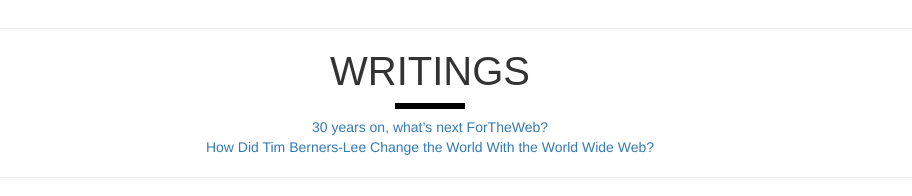
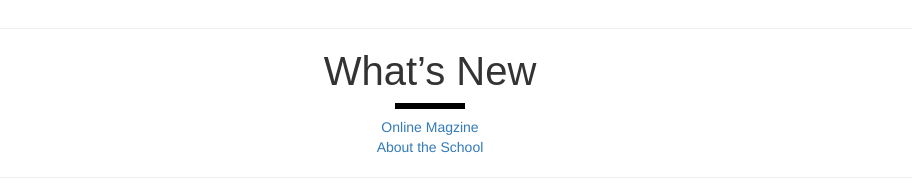
Before and after one commit to Saanvi-Agrawal/APPLYING-BOOTSTRAP, a plain HTML site: page index.html in a window 1280 px wide. Shown: the part 3079-3275 px from the top of the page, without its empty margins (210-1122 px from the left). Drawn offline with nearby package versions, Linux system fonts and the light colour scheme; grey boxes are pictures that could not be loaded.

Commit message:
Add files via upload

```diff
--- a/index.html
+++ b/index.html
@@ -35,7 +35,7 @@
         <div class="collapse navbar-collapse" id="myNavbar">
             <ul class="nav navbar-nav">
                 <li><a href="#welcome">BR.DAV Public School</a></li>
-                <li><a href="campus">Campus life</a></li>
+                <li><a href="#campus">Campus life</a></li>
                 <li><a href="#achievements">Achievements</a></li>
                 <li><a href="#new">What’s New</a></li>
                 <li><a href="#alumni">Alumni</a></li>
@@ -84,17 +84,17 @@
 
     <hr>
 
-    <section id="writings">
-        <h1 style="f">WRITINGS</h1>
+    <section id="new">
+        <h1 style="f">What’s New</h1>
         <div class="line"></div>
-        <a class="article" href="https://webfoundation.org/2019/03/web-birthday-30" target="_blank">30 years on, what’s next ForTheWeb?</a>
+        <a class="article" href="https://brdaviocl.org.in/Online-Magazine?mz=1460" target="_blank"> Online Magzine </a>
         <br>
-        <a class="article" href="https://interestingengineering.com/how-did-tim-berners-lee-change-the-world-with-the-world-wide-web" target="_blank">How Did Tim Berners-Lee Change the World With the World Wide Web?</a>
+        <a class="article" href="https://school.careers360.com/schools/br-dav-public-school-begusarai" target="_blank"> About the School </a>
     </section>
     <hr>
 
     <section id="contact">
-        <iframe src="https://www.google.com/maps/embed?pb=!1m14!1m8!1m3!1d15078.353856082635!2d72.8906491!3d19.1257017!3m2!1i1024!2i768!4f13.1!3m3!1m2!1s0x0%3A0xacf72f56793d190a!2sWHITEHAT%20EDUCATION%20TECHNOLOGY%20PVT%20LTD!5e0!3m2!1sen!2sin!4v1573468987088!5m2!1sen!2sin" height="450" frameborder="0" allowfullscreen=""></iframe>
+        <iframe src="https://www.google.com/maps/embed?pb=!1m14!1m8!1m3!1d28827.606887078506!2d86.106923!3d25.423186!3m2!1i1024!2i768!4f13.1!3m3!1m2!1s0x0%3A0x71eb7ae4e62e8ac0!2sBR%20Dav%20Public%20School!5e0!3m2!1sen!2sus!4v1623754994902!5m2!1sen!2sus" width="600" height="450" style="border:0;" allowfullscreen="" loading="lazy"></iframe>
 
         <div class="contact_1 col-lg-6 col-md-6 col-sm-6 col-xs-12">
             <a href="mailto:my@gmail.com?Subject=Hi">
@@ -118,6 +118,4 @@
 
     </section>
 
-</body>
-
-</html>
+</body></html>
```
